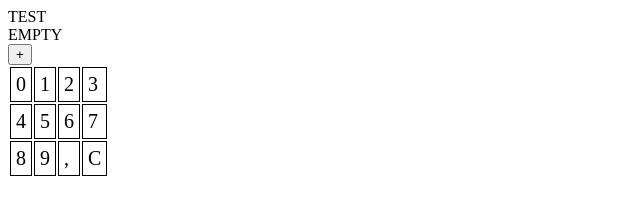
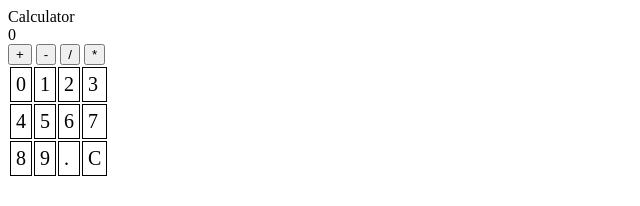
Before and after one commit to FrontendCrashCourseHSE2020/Calculator, a website built with webpack: page src/index.html in a window 1280 px wide. Shown: the whole page, without its empty margins (0-640 px from the left). Built offline with nearby package versions, Linux system fonts and the light colour scheme.

Commit message:
Update HTML

```diff
--- a/src/index.html
+++ b/src/index.html
@@ -3,7 +3,7 @@
     <title>Калькулятор</title>
 </head>
 <body>
-    <main>TEST</main>
+    <main>Calculator</main>
 
     <style>
         td {
@@ -14,9 +14,12 @@
         }
     </style>
 
-    <div id="result">EMPTY</div>
+    <div id="result">0</div>
 
-    <button id="plus">+</button>
+    <button id="sum">+</button>
+    <button id="subtract">-</button>
+    <button id="divide">/</button>
+    <button id="multiply">*</button>
 
     <table>
         <tbody>
@@ -35,8 +38,8 @@
             <tr>
                 <td id="btn8">8</td>
                 <td id="btn9">9</td>
-                <td>,</td>
-                <td>C</td>
+                <td id="separator">.</td>
+                <td id="cancel">C</td>
             </tr>
         </tbody>
     </table>
```
